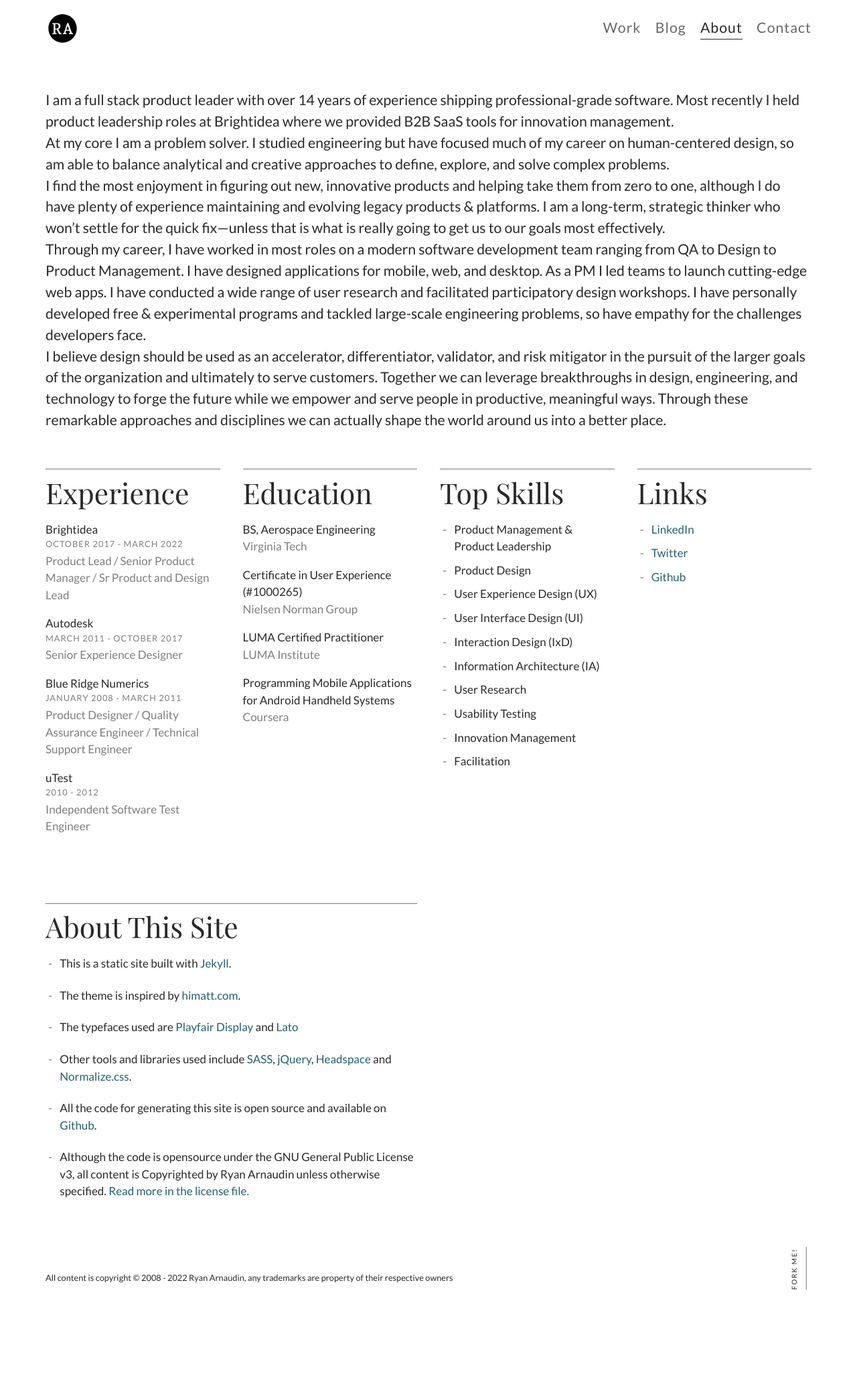
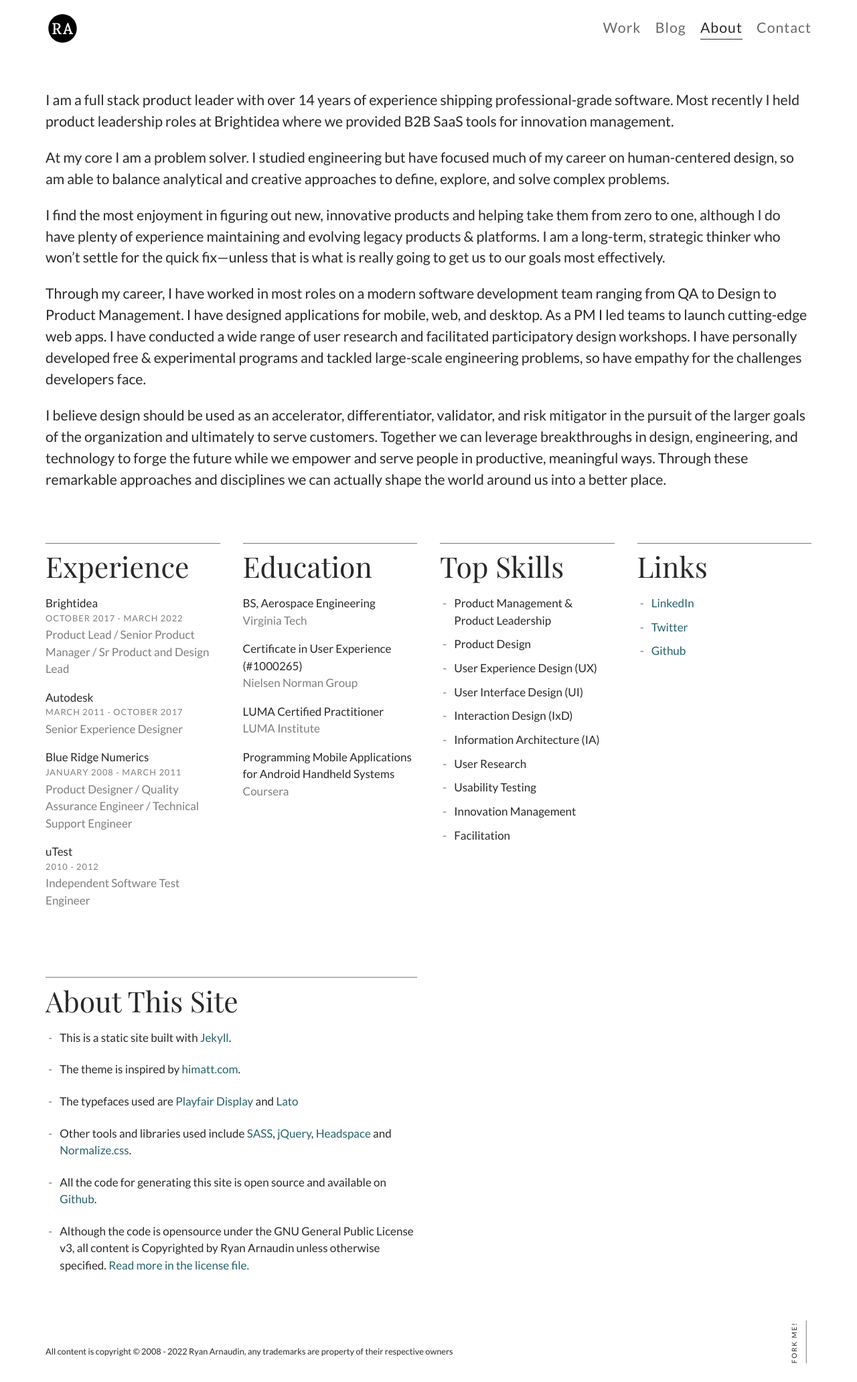
Before and after one commit to arnaudin/arnaudin.github.io, a Jekyll site: the page built from _pages/about.html, in a window 1280 px wide. Shown: the whole page at 67% size. Built offline with Jekyll 4.4.1, drawn with Linux system fonts in a browser that asks for light colours; nearby versions of some CDN libraries; before the commit the page ends 1953 px from its top, so only the background shows below that.

Commit message:
Rollback paragraph spacing change

```diff
--- a/_sass/site/base/_typography.scss
+++ b/_sass/site/base/_typography.scss
@@ -70,7 +70,7 @@ blockquote p {
 }
 
 .paragraph-normal,
-/* .paragraph-normal p*/ {
+.paragraph-normal p {
   margin-bottom: var(--paragraph-spacing);
   font-size: var(--font-size-body);
 }
```
